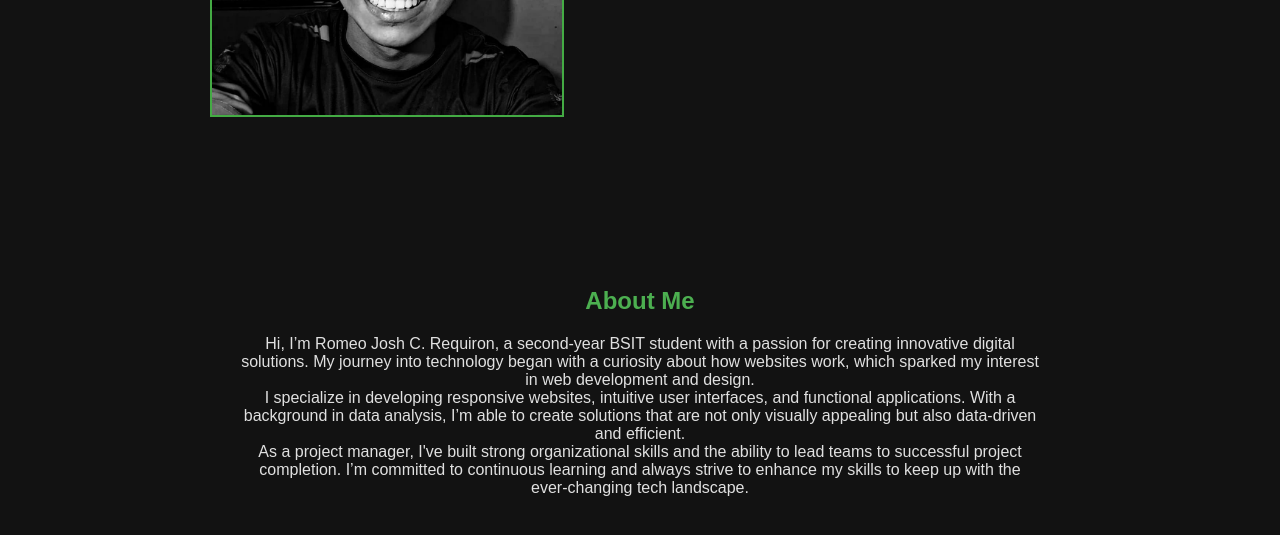
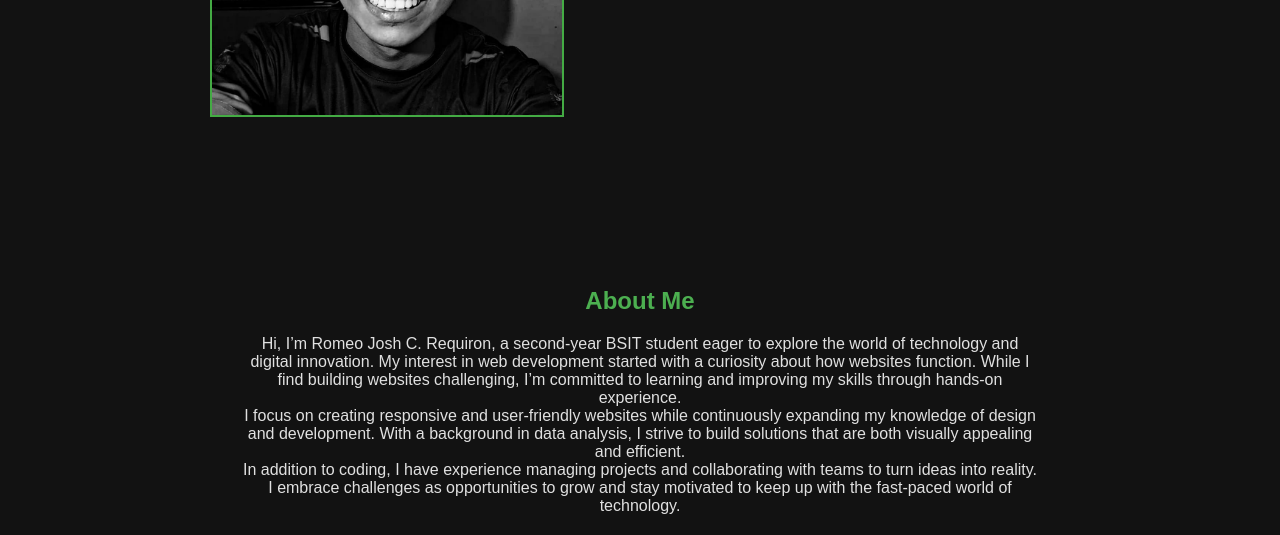
Before and after one commit to Romeojosh/portfolio, a plain HTML site: page index.html in a window 1280 px wide. Shown: the part 417-952 px from the top of the page. Drawn offline with Linux system fonts and the light colour scheme.

Commit message:
Updated changes

```diff
--- a/index.html
+++ b/index.html
@@ -35,17 +35,16 @@
     <!-- About Section -->
     <section id="about" class="section">
         <h2>About Me</h2>
-        <p>Hi, I’m Romeo Josh C. Requiron, a second-year BSIT student with a passion for creating innovative digital solutions. My
-        journey into technology began with a curiosity about how websites work, which sparked my interest in web development and
-        design.</p>
+        <p>Hi, I’m Romeo Josh C. Requiron, a second-year BSIT student eager to explore the world of technology and digital
+        innovation. My interest in web development started with a curiosity about how websites function. While I find building
+        websites challenging, I’m committed to learning and improving my skills through hands-on experience.</p>
 
-        <p>I specialize in developing responsive websites, intuitive user interfaces, and functional applications. With a
-        background in data analysis, I’m able to create solutions that are not only visually appealing but also data-driven and
+        <p>I focus on creating responsive and user-friendly websites while continuously expanding my knowledge of design and
+        development. With a background in data analysis, I strive to build solutions that are both visually appealing and
         efficient.</p>
 
-        <p>As a project manager, I've built strong organizational skills and the ability to lead teams to successful project
-        completion. I’m committed to continuous learning and always strive to enhance my skills to keep up with the
-        ever-changing tech landscape.</p>
+        <p>In addition to coding, I have experience managing projects and collaborating with teams to turn ideas into reality. I
+        embrace challenges as opportunities to grow and stay motivated to keep up with the fast-paced world of technology.</p>
     </section>
 
     <!-- Projects Section -->
```
